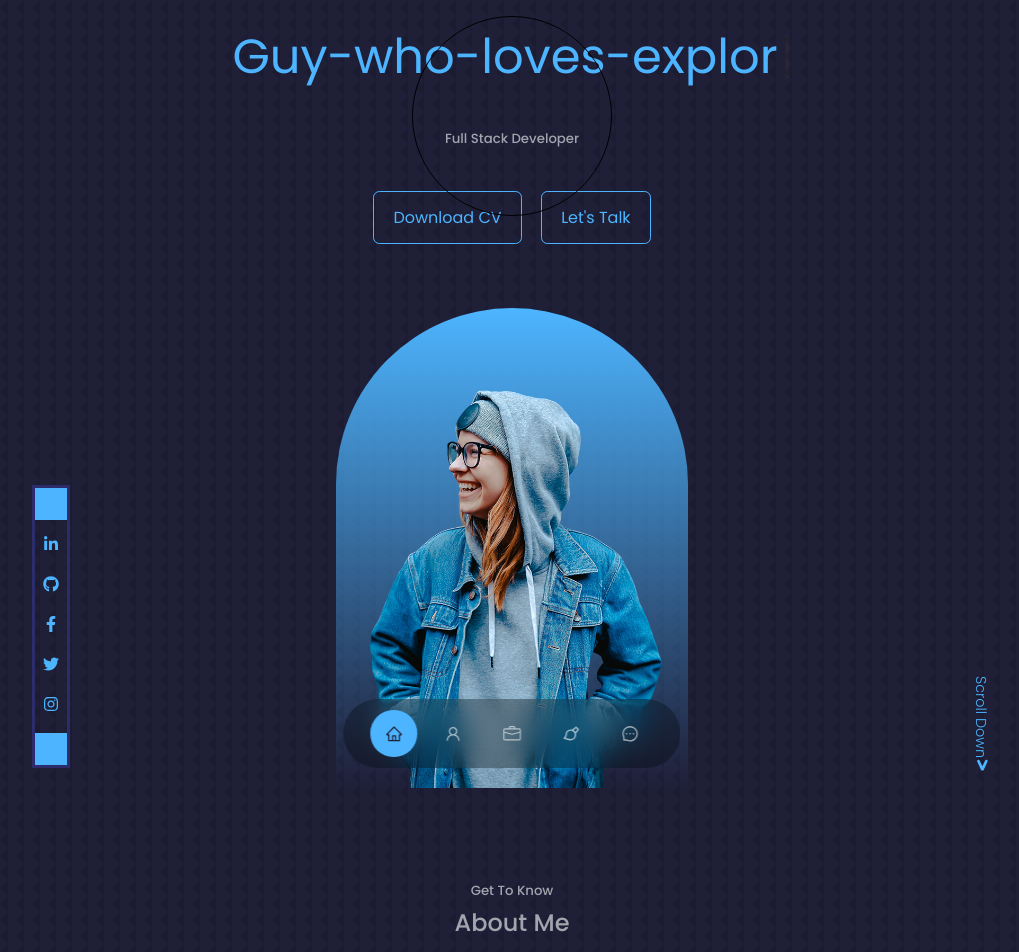
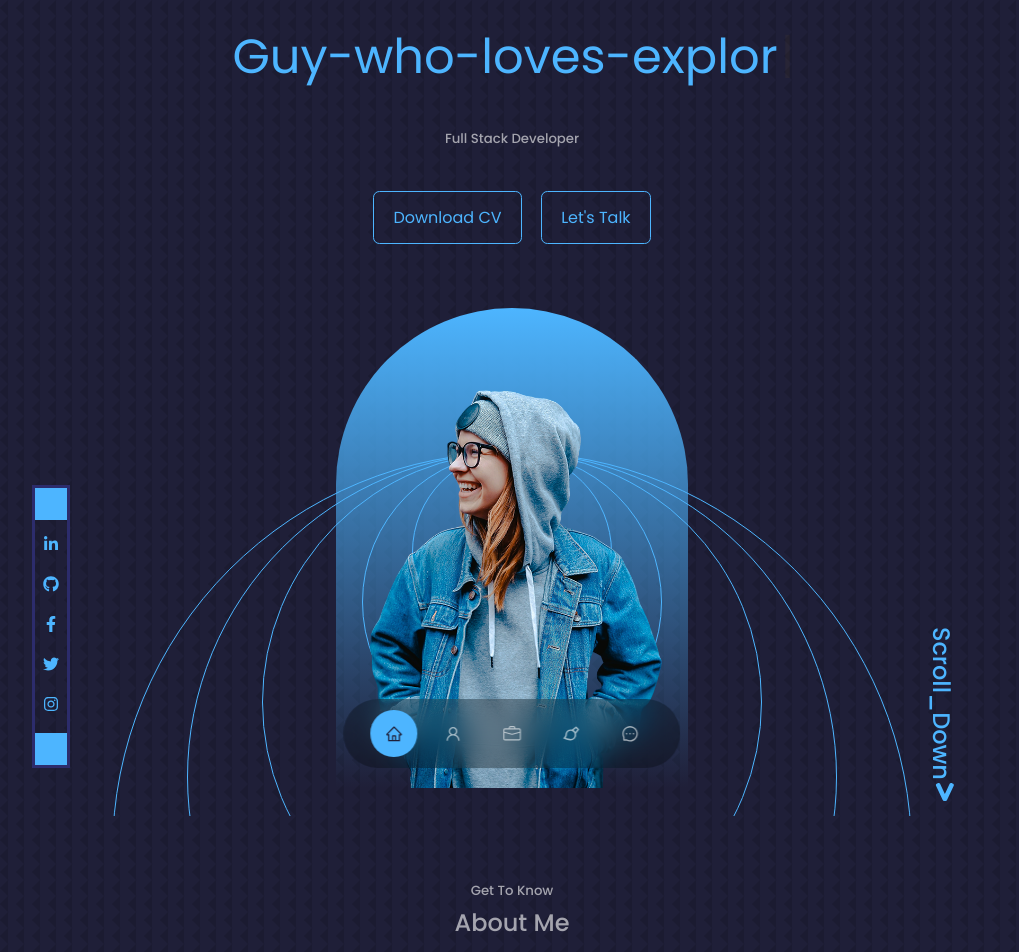
Before and after one commit to AmitxParmar/React-Portfolio, a React (Create React App) app: page / in a window 1280 px wide. Shown: the top 952 px of the page, without its empty margins (128-1147 px from the left). Built offline with nearby package versions, Linux system fonts and the light colour scheme.

Commit message:
trying to add circle animation

```diff
--- a/src/components/experience/Experience.jsx
+++ b/src/components/experience/Experience.jsx
@@ -19,7 +19,7 @@ const Experience = () => {
                         </article>
                         <article className="experience__details">
                             <BsPatchCheckFill />
-                            <h4> CSS3s </h4>
+                            <h4> CSS3 </h4>
                             <small className='text-light'> Intermediate </small>
                         </article>
                         <article className="experience__details">
@@ -29,7 +29,12 @@ const Experience = () => {
                         </article>
                         <article className="experience__details">
                             <BsPatchCheckFill />
-                            <h4> React / NextJS </h4>
+                            <h4> ReactJS </h4>
+                            <small className='text-light'> Intermediate </small>
+                        </article>
+                        <article className="experience__details">
+                            <BsPatchCheckFill />
+                            <h4> NextJS </h4>
                             <small className='text-light'> Intermediate </small>
                         </article>
                         <article className="experience__details">
--- a/src/components/header/BackgroundCircles.css
+++ b/src/components/header/BackgroundCircles.css
@@ -1,19 +1,66 @@
 .container__circles {
     display: flex;
     flex: center;
+    justify-items: center;
     justify-content: center;
-    position: relative;
+    position: absolute;
+    height: 100%;
+    width: 100%;
+    justify-items: center;
 }
 
 .circle {
-    border: solid 1px black;
+    border: solid 1px var(--color-primary);
     border-radius: 50%;
+    float: center;
     position: absolute;
+    margin-top: 13rem;
+    justify-content: center;
 }
 
-.small200 {
+.circle__200 {
     height: 200px;
     width: 200px;
+    background-color: linear-gradient(var(--color-primary), transparent);
+    justify-content: center;
     display: flex;
     align-items: center;
 }
+
+.circle__300 {
+    position: relative;
+    height: 300px;
+    width: 300px;
+    display: flex;
+    align-items: center;
+    justify-content: center;
+}
+
+.circle__500 {
+    position: absolute;
+    background-color: linear-gradient(var(--color-primary), transparent);
+    height: 500px;
+    width: 500px;
+    display: flex;
+    align-items: center;
+    justify-content: center;
+}
+
+.circle__650 {
+    height: 650px;
+    width: 650px;
+    display: flex;
+    flex: center;
+    align-items: center;
+    justify-content: center;
+    color: red;
+}
+
+.circle__800 {
+    height: 800px;
+    width: 800px;
+    justify-content: center;
+    display: flex;
+    flex: center;
+    align-items: center;
+}
--- a/src/components/header/BackgroundCircles.jsx
+++ b/src/components/header/BackgroundCircles.jsx
@@ -12,12 +12,13 @@ const BackgroundCircles = () => {
                 borderRadius: ["20%", "20%", "50%", "80%", "20%"],
             }}
             transition={{ duration: 2.5 }}
-            className='container__circles'>
-            <div className='circle small200'></div>
-            {/*  <div className='circle small300'></div>
-            <div className='circle medium500'></div>
-            <div className='circle medium650'></div>
-            <div className='circle big800'></div> */}
+            className='container__circles'
+        >
+            <div className='circle circle__200' />
+            <div className='circle circle__300' />
+            <div className='circle circle__500' />
+            <div className='circle circle__650' />
+            <div className='circle circle__800' />
         </motion.div>
     );
 };
--- a/src/components/header/Header.css
+++ b/src/components/header/Header.css
@@ -1,6 +1,11 @@
 header {
     height: 100vh;
     overflow: hidden;
+    display: flex;
+    justify-items: center;
+    text-align: center;
+    align-items: center;
+    flex-direction: column;
 }
 
 .header__container {
@@ -18,7 +23,6 @@ header {
 }
 
 /* ======================================== CTA ========================================= */
-
 .cta {
     margin-top: 2.5rem;
     display: flex;
@@ -72,8 +76,8 @@ header {
     right: -2.3rem;
     bottom: 5rem;
     transform: rotate(90deg);
-    font-weight: 300;
-    font-size: 0.9rem;
+    font-weight: 500;
+    font-size: 1.5rem;
 }
 
 /* =========================== Media query (Medium Devices) ========================== */
--- a/src/components/header/Header.jsx
+++ b/src/components/header/Header.jsx
@@ -15,26 +15,16 @@ const Header = () => {
         <header>
             <motion.div
                 className='container header__container'>
-                <BackgroundCircles />
+                <HeaderSocials />
                 <TypeWriter />
                 <h5 className='text-light'>Full Stack Developer</h5>
                 <CTA />
-                <HeaderSocials />
-                <div
-
-                    className='me'>
-                    <motion.img
-                        initial={{ opacity: 0 }}
-                        animate={{
-                            scale: [1, 2, 2, 3, 1],
-                            opacity: [0.1, 0.2, 0.4, 0.8, 0.1, 1.0],
-                            borderRadius: ["20%", "20%", "50%", "80%", "20%"],
-                        }}
-                        transition={{ duration: 2.5 }}
-                        src={ME} alt="author's img" />
+                <BackgroundCircles />
+                <div className='me'>
+                    <img src={ME} alt="author's img" />
                 </div>
                 <a href="#contact" className='scroll__down'>
-                    Scroll Down
+                    Scroll_Down
                     <FaGreaterThan />
                 </a>
             </motion.div>
```
